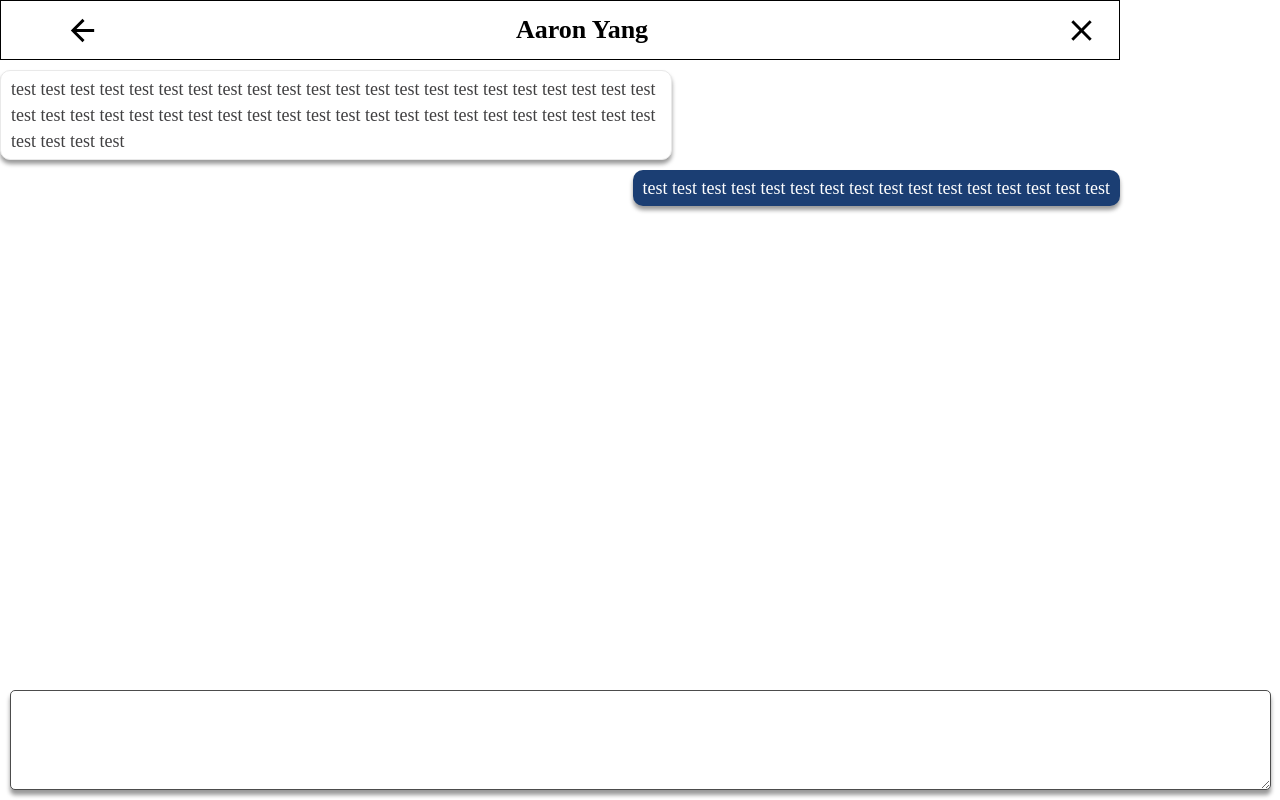
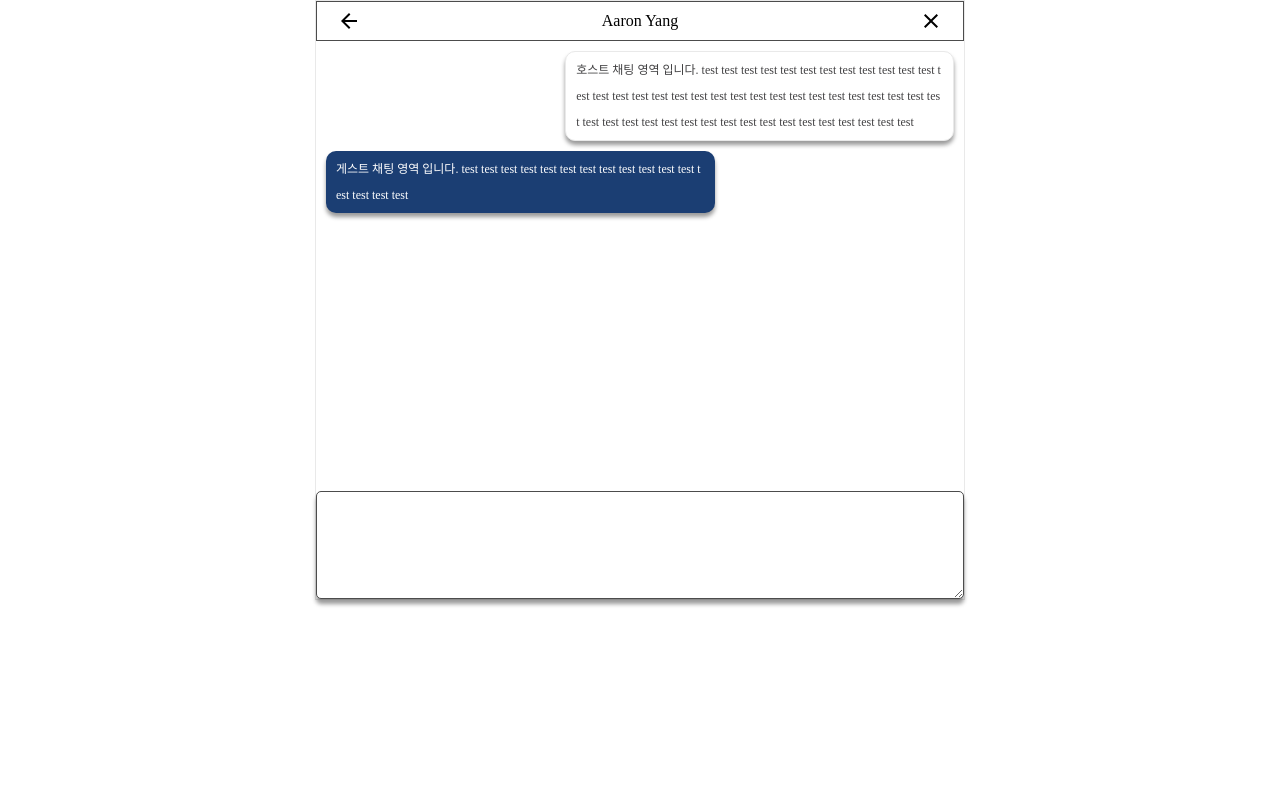
Before and after one commit to sybaeee/seoul-book, a Next.js app: page /chat/1 in a window 1280 px wide. Built offline with nearby package versions, Linux system fonts and the light colour scheme; a web font is replaced by a local one.

Commit message:
채팅_수정

```diff
--- a/src/components/chat/chatList/chatList.container.js
+++ b/src/components/chat/chatList/chatList.container.js
@@ -1,7 +1,6 @@
 import ChatListUI from "./chatList.presenter"
 
-const ChatList = () =>
-{
+const ChatList = () =>{
     return(
         <ChatListUI />
 
--- a/src/components/chat/chatPage/chatPage.container.js
+++ b/src/components/chat/chatPage/chatPage.container.js
@@ -1,8 +1,29 @@
+import { useRef, useState } from "react";
 import ChatPageUI from "./chatPage.presenter";
+import { ChatUserMsg } from "@/styles/chat/chat.styles";
 
 const ChatPage = () => {
+    const [userMsg, setUserMsg] = useState([]);
+    let inputText = useRef(null);
+
+    const chatEnterDown = (e) => {
+        console.log(e.key);
+        if(e.key === 'Enter'){
+            console.log(inputText);
+            let tmp = JSON.parse(JSON.stringify(userMsg));
+            tmp.map(()=>{
+                <ChatUserMsg>{inputText.current.value}</ChatUserMsg>
+            });
+            console.log(tmp);
+            inputText.current.value = '';
+        }
+    }
     return (
-        <ChatPageUI />
+        <ChatPageUI
+            inputText={inputText}
+            userMsg={userMsg}
+            chatEnterDown={chatEnterDown}
+         />
     );
 
 }
--- a/src/components/chat/chatPage/chatPage.presenter.js
+++ b/src/components/chat/chatPage/chatPage.presenter.js
@@ -1,34 +1,36 @@
-import { ChatDateTime, ChatHeader, ChatHeaderTitle, ChatHostMsg, ChatListWrap, ChatMsgWrap, ChatTextInput, ChatUserMsg } from "@/styles/chat/chat.styles";
+import { ChatDateTime, ChatHeader, ChatHeaderTitle, ChatHostMsg, ChatListWrap, ChatMsgWrap, ChatTextInput, ChatUserMsg, ChatWrap } from "@/styles/chat/chat.styles";
 import CloseOutlinedIcon from '@mui/icons-material/CloseOutlined';
 import ArrowBackOutlinedIcon from '@mui/icons-material/ArrowBackOutlined';
 
 
-const ChatPageUI = () => {
+const ChatPageUI = ({
+    inputText,
+    userMsg,
+    chatEnterDown
+}) => {
     return(
+        <ChatWrap>
             <ChatListWrap>
                 <ChatHeader>
-                <ArrowBackOutlinedIcon fontSize="large" />
+                    <ArrowBackOutlinedIcon fontSize="medium" />
                     <ChatHeaderTitle>Aaron Yang</ChatHeaderTitle>
-                <CloseOutlinedIcon fontSize="large" />
+                    <CloseOutlinedIcon fontSize="medium" />
                 </ChatHeader>
                 <ChatMsgWrap>
-                <ChatHostMsg>test test test test test test test test test test test test test test test test
+                    <ChatHostMsg>호스트 채팅 영역 입니다. test test test test test test test test test test test test test test test test
                     test test test test test test test test test test test test test test test test
                     test test test test test test test test test test test test test test test test
                     </ChatHostMsg>
 
                     <p></p>
-                <ChatUserMsg>test test test test test test test test test test test test test test test test </ChatUserMsg>
+                    <ChatUserMsg>게스트 채팅 영역 입니다. test test test test test test test test test test test test test test test test </ChatUserMsg>
                     <p></p>
-
-                <ChatTextInput></ChatTextInput>
-
+                    {userMsg}
 
                 </ChatMsgWrap>
-
-
-
             </ChatListWrap>
+            <ChatTextInput ref={inputText} onKeyDown={(e)=>chatEnterDown(e)}></ChatTextInput>
+        </ChatWrap>
     );
 }
 
--- a/src/styles/chat/chat.styles.js
+++ b/src/styles/chat/chat.styles.js
@@ -1,31 +1,34 @@
 import styled from "@emotion/styled";
 
+export const ChatWrap = styled.div`
+    max-width: 650px;
+    height: 600px;
+    margin: 0 auto;
+    border: solid 1px #e9e9e9;
+`
+
 export const ChatListWrap = styled.div `
-    width: 1120px;
-    height: 700px;
+    height: 82%;
     display: flex;
     flex-direction: column;
 
 `
 
 export const ChatHeader = styled.div`
-    padding-left: 64px;
-    padding-right: 20px;
+    box-sizing: border-box;
+    padding: 0 20px;
     width: 100%;
-    height: 60px;
+    height: 40px;
     display: flex;
-    border: 1px solid black;
+    border: 1px solid #4C4C4C;
     align-items: center;
     justify-content: space-between;
 
 `
-export const ChatHeaderLogo = styled.div`
-
-`
 
 export const ChatHeaderTitle = styled.div`
-    font-weight: 700;
-    font-size: 26px;
+    font-weight: 400;
+    font-size: 16px;
 
 `
 
@@ -37,13 +40,14 @@ export const ChatContentWrap = styled.div`
 `
 
 export const ChatContent = styled.div`
-    width: 992px;
-    height: 110px;
+    box-sizing: border-box;
+    width: 95%;
+    height: 80px;
     margin: 20px 0 0;
     display: flex;
     justify-content: space-between;
     align-items: center;
-    padding: 0 20px;
+    padding: 0 40px;
 
     background: #FFFFFF;
     border: 1px solid #4C4C4C;
@@ -52,26 +56,28 @@ export const ChatContent = styled.div`
 `
 
 export const ChatContentPrImg = styled.div`
-    width: 90px;
-    height: 90px;
+    width: 60px;
+    height: 60px;
     border-radius: 50px;
     background-image: url('/chat/pr_img.png');
     background-size: cover;
 `
 export const ChatContentTextWrap = styled.div`
-    width: 800px;
+    width: 75%;
     display: flex;
     flex-direction: column;
     justify-content: space-around;
+    row-gap: 8px;
+    margin: 0 20px
 
 `
 export const ChatContentHostName = styled.div`
-    font-size: 26px;
+    font-size: 16px;
 
 `
 export const ChatLastMsg = styled.div`
-    margin-top: 8px;
-    font-size: 16px;
+    font-size: 12px;
+    padding: 0 3px;
 
 `
 
@@ -79,57 +85,55 @@ export const ChatMsgWrap = styled.div`
     width: 100%
 `
 
+export const ChatHostMsg = styled.div`
+    display: inline-block;
+    word-break: break-all;
+    padding: 5px 10px;
+    margin: 10px 10px 0 0;
+    max-width: 60%;
+    float: right;
+
+    background: #fff;
+    box-shadow: 0px 4px 4px rgba(0, 0, 0, 0.4);
+    border-radius: 10px;
+    border: 1px solid #E9E9E9;
+
+
+    font-size: 12px;
+    line-height: 26px;
+    color: #414042;
+
+`
+
 export const ChatUserMsg = styled.div`
     display: inline-block;
     word-break: break-all;
     padding: 5px 10px;
-    margin: 10px 0 0 0;
+    margin: 10px 0 0 10px;
     max-width: 60%;
-    float: right;
+    float: left;
+
 
     background: #1B3E73;
     box-shadow: 0px 4px 4px rgba(0, 0, 0, 0.4);
     border-radius: 10px;
 
-    font-size: 18px;
+    font-size: 12px;
     line-height: 26px;
-    color: #ffffff;
-
-`
-
-export const ChatHostMsg = styled.div`
-    display: inline-block;
-    word-break: break-all;
-    padding: 5px 10px;
-    margin: 10px 0 0 0;
-    border: 1px solid #E9E9E9;
-    max-width: 60%;
-    float: left;
-
-
-    background: #FFFFFF;
-    box-shadow: 0px 4px 4px rgba(0, 0, 0, 0.4);
-    border-radius: 10px;
-
-    font-size: 18px;
-    line-height: 26px;
-    color: #414042;
+    color: #fff;
 `
 export const ChatTextInput = styled.textarea`
     box-sizing: border-box;
-    width: 98.5%;
-    height: 100px;
-    margin: 10px;
+    width: 100%;
+    margin: 0 auto;
+    height: 18%;
     padding: 10px;
-    position: fixed;
-    bottom: 0;
-    left: 0;
 
     background: #FFFFFF;
     border: 1px solid #4C4C4C;
     box-shadow: 0px 5px 4px rgba(0, 0, 0, 0.4);
     border-radius: 5px;
-    font-size: 18px;
+    font-size: 14px;
     line-height: 26px;
     color: #414042;
 
```
Also changed, not shown: src/components/chat/chatList/chatList.presenter.js (+6 -3 lines), test.js (added), 2 other files (tests, documents, lock files or other folders). Lines whose indentation alone changed are shown as unchanged.
